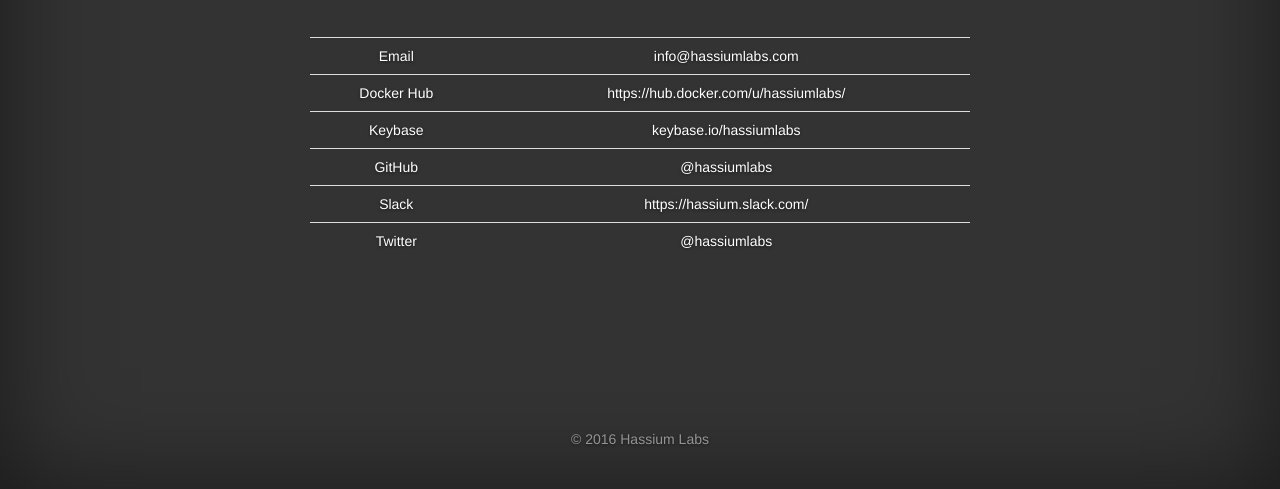
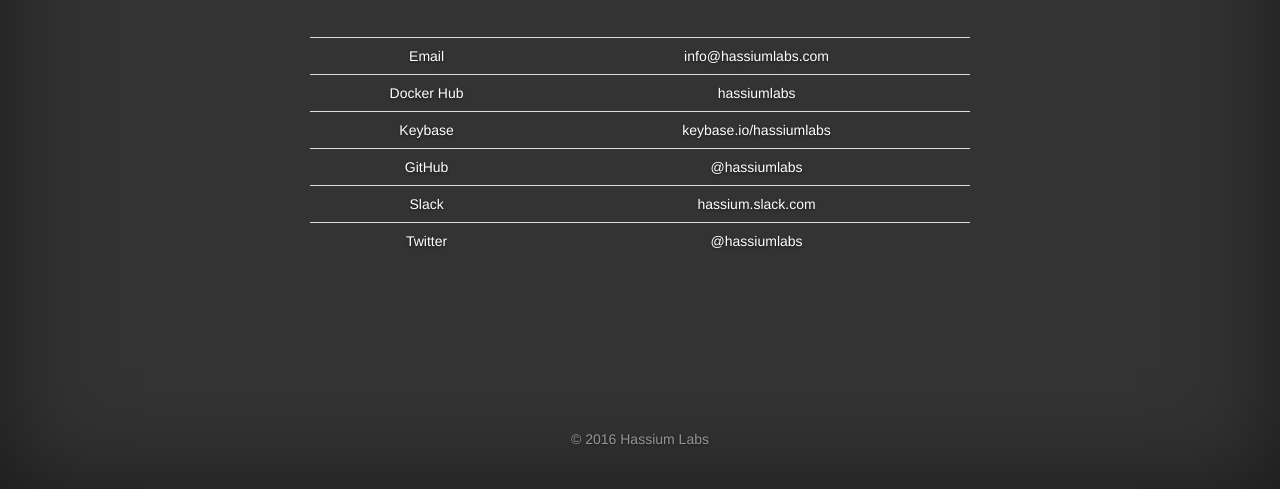
Before and after one commit to hassiumlabs/website, a plain HTML site: page content/contact.html in a window 1280 px wide. Shown: the part 311-800 px from the top of the page. Drawn offline with nearby package versions, Linux system fonts and the light colour scheme.

Commit message:
tweak contact display

```diff
--- a/content/contact.html
+++ b/content/contact.html
@@ -45,10 +45,10 @@
                 <br />
                 <table class="table">
                     <tr><td>Email</td><td><a href="mailto:info@hassiumlabs.com">info@hassiumlabs.com</a></td></tr>
-                    <tr><td>Docker Hub</td><td><a href="https://hub.docker.com/u/hassiumlabs/">https://hub.docker.com/u/hassiumlabs/</a></td></tr>
+                    <tr><td>Docker Hub</td><td><a href="https://hub.docker.com/u/hassiumlabs/">hassiumlabs</a></td></tr>
                     <tr><td>Keybase</td><td><a href="https://keybase.io/hassiumlabs">keybase.io/hassiumlabs</a></td></tr>
                     <tr><td>GitHub</td><td><a href="https://github.com/hassiumlabs">@hassiumlabs</a></td></tr>
-                    <tr><td>Slack</td><td><a href="https://hassium.slack.com/signup">https://hassium.slack.com/</a></td></tr>
+                    <tr><td>Slack</td><td><a href="https://hassium.slack.com/signup">hassium.slack.com</a></td></tr>
                     <tr><td>Twitter</td><td><a href="https://twitter.com/hassiumlabs">@hassiumlabs</a></td></tr>
                 </table>
             </div>
```
